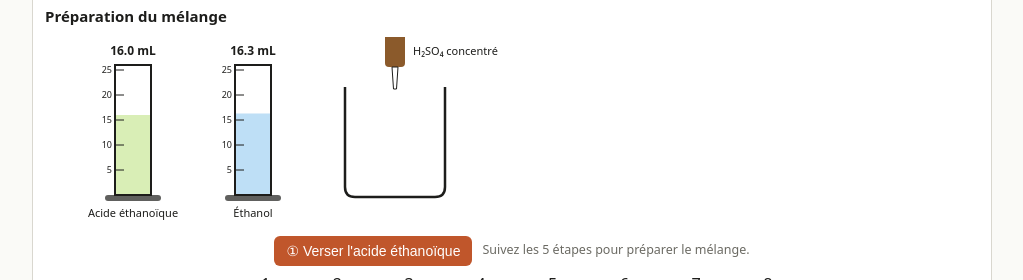
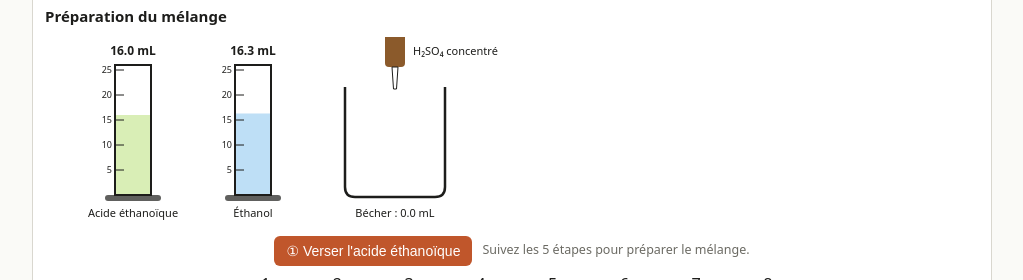
Before and after one commit to chrifmd/Chimie, a plain HTML site: page esterification.html in a window 1280 px wide. Shown: the part 386-666 px from the top of the page, without its empty margins (128-1151 px from the left). Drawn offline with Linux system fonts and the light colour scheme.

Commit message:
Add files via upload

```diff
--- a/esterification.html
+++ b/esterification.html
@@ -213,14 +213,14 @@ function buildPrep(){const C='currentColor';let h='';
  const cyl=(x,id,lab,sc,cap)=>{let t='';const st=cap/5;for(let m=st;m<=cap;m+=st)t+=`<line x1="${x}" x2="${x+9}" y1="${160-sc*m}" y2="${160-sc*m}" stroke="${C}"/><text x="${x-3}" y="${163-sc*m}" text-anchor="end" font-size="9" fill="${C}">${m}</text>`;
   return `<rect id="l${id}" x="${x+1}" y="160" width="34" height="0" fill="${id==='a'?PC.ac:PC.et}"/><rect x="${x}" y="30" width="36" height="130" fill="rgba(255,255,255,.08)" stroke="${C}" stroke-width="2"/>${t}<rect x="${x-10}" y="160" width="56" height="6" rx="3" fill="${C}" opacity=".7"/><text x="${x+18}" y="182" text-anchor="middle" font-size="11" fill="${C}">${lab}</text><text id="t${id}" x="${x+18}" y="20" text-anchor="middle" font-size="12" font-weight="600" fill="${C}"></text>`};
  h+=cyl(70,'a','Acide éthanoïque',5,25)+cyl(190,'e','Éthanol',sE,capE);
- h+=`<rect id="b1" x="301" y="160" width="98" height="0" fill="${PC.ac}"/><rect id="b2" x="301" y="160" width="98" height="0" fill="${PC.et}"/><path d="M300 52V152Q300 162 310 162H390Q400 162 400 152V52" fill="rgba(255,255,255,.06)" stroke="${C}" stroke-width="2.5"/><text id="tb" x="350" y="182" text-anchor="middle" font-size="11" fill="${C}"></text>`;
+ h+=`<rect id="b1" x="301" y="160" width="98" height="0" fill="${PC.ac}"/><rect id="b2" x="301" y="160" width="98" height="0" fill="${PC.et}"/><path d="M300 52V152Q300 162 310 162H390Q400 162 400 152V52" fill="rgba(255,255,255,.06)" stroke="${C}" stroke-width="2.5"/><text id="tbk" x="350" y="182" text-anchor="middle" font-size="11" fill="${C}"></text>`;
  h+=`<path id="sa" d="M106 28C150 -10 280 0 322 90" fill="none" stroke="${PC.ac}" stroke-width="4" style="opacity:0"/><path id="se" d="M226 28C260 -5 300 5 330 90" fill="none" stroke="${PC.et}" stroke-width="4" style="opacity:0"/>`;
  h+=`<line id="rod" x1="372" y1="38" x2="372" y2="152" stroke="${C}" stroke-width="4" stroke-linecap="round" style="opacity:0"/><path d="M340 2h20v26q0 4-4 4h-12q-4 0-4-4z" fill="#8b5a2b"/><path d="M347 32h6l-1.5 22h-3z" fill="rgba(255,255,255,.55)" stroke="${C}"/><circle id="dp" cx="350" cy="58" r="3" fill="#7fb6d9" style="opacity:0"/><text x="368" y="20" font-size="11" fill="${C}">H₂SO₄ concentré</text>`;
  $('pv').innerHTML=h}
 function updPrep(){const S=(id,y,hh)=>{const e=$(id);e.setAttribute('y',y);e.setAttribute('height',Math.max(0,hh))};
  S('la',160-5*vA,5*vA);S('le',160-sE*vE,sE*vE);
  if(mixed){S('b1',160-sK*bm,sK*bm);$('b1').setAttribute('fill',PC.mx);S('b2',160,0)}else{S('b1',160-sK*bAc,sK*bAc);$('b1').setAttribute('fill',PC.ac);S('b2',160-sK*(bAc+bEt),sK*bEt)}
- $('ta').textContent=vA.toFixed(1)+' mL';$('te').textContent=vE.toFixed(1)+' mL';$('tb').textContent='Bécher : '+(mixed?bm:bAc+bEt).toFixed(1)+' mL'}
+ $('ta').textContent=vA.toFixed(1)+' mL';$('te').textContent=vE.toFixed(1)+' mL';$('tbk').textContent='Bécher : '+(mixed?bm:bAc+bEt).toFixed(1)+' mL'}
 function tween(ms,fn,done){const s0=performance.now();(function f(n){const k=Math.min(1,(n-s0)/ms);fn(k);if(k<1)requestAnimationFrame(f);else if(done)done()})(s0)}
 function prepReset(){const E=16.3*(+$('R').value);capE=E>25?50:25;sE=125/capE;sK=Math.min(2,95/(16+E));
  prep=0;vA=16;vE=E;bAc=bEt=bm=0;mixed=busy=false;buildPrep();updPrep();$('pb').disabled=false;$('pb').textContent=PB[0];
```
